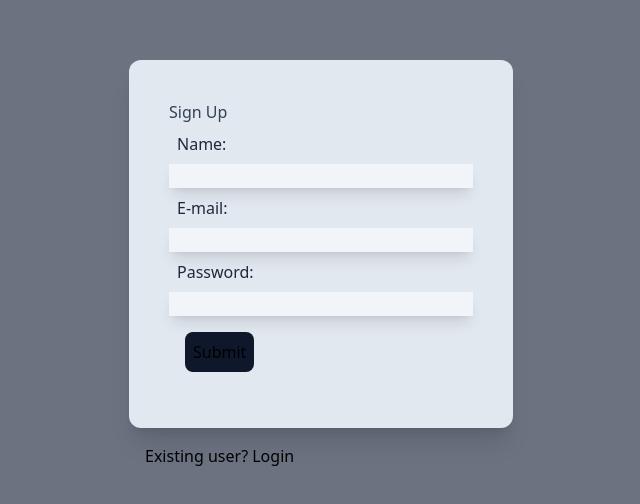
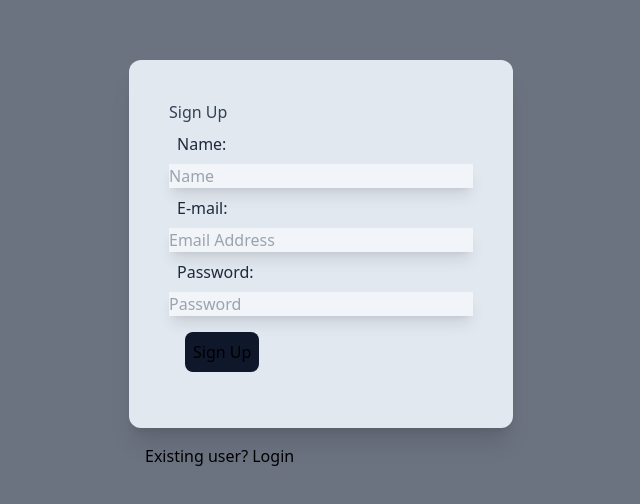
Before and after one commit to pranavvraja/react-login, a React (Vite) app: page /signup in a window 1280 px wide. Shown: the part 128-632 px from the top of the page, without its empty margins (319-959 px from the left). Built offline with nearby package versions, Linux system fonts and the light colour scheme.

Commit message:
signup page

```diff
--- a/src/App.jsx
+++ b/src/App.jsx
@@ -4,6 +4,7 @@ import { BrowserRouter as Router } from "react-router-dom";
 import { Routes, Route } from "react-router-dom";
 import Login from "./components/login";
 import Signup from "./components/signup";
+import Welcome from "./components/welcome";
 
 // import "./App.css";
 
@@ -16,6 +17,7 @@ function App() {
             <Routes>
               <Route path="/signup" element={<Signup />} />
               <Route path="/" element={<Login />} />
+              <Route path="/welcome" element={<Welcome />} />
             </Routes>
           </section>
         </div>
--- a/src/components/signup.jsx
+++ b/src/components/signup.jsx
@@ -1,50 +1,87 @@
 import React, { useState } from "react";
 import { NavLink, useNavigate } from "react-router-dom";
 import { createUserWithEmailAndPassword } from "firebase/auth";
-// import { auth } from "../firebase";
+import { auth } from "../firebase";
 
-// const Signup = () => {
-//   const navigate = useNavigate();
+const signup = () => {
+  const navigate = useNavigate();
 
-//   const [email, setEmail] = useState("");
-//   const [password, setPassword] = useState("");
+  const [email, setEmail] = useState("");
+  const [password, setPassword] = useState("");
 
-//   const onSubmit = async;
-// };
+  const onSubmit = async (e) => {
+    e.preventDefault();
 
-function signup() {
+    await createUserWithEmailAndPassword(auth, email, password)
+      .then((userCredential) => {
+        const user = userCredential.user;
+        console.log(user);
+        navigate("/welcome");
+      })
+      .catch((error) => {
+        const errorCode = error.code;
+        const errorMessage = error.message;
+        console.log(errorCode, errorMessage);
+      });
+  };
+
+  // function signup() {
   return (
-    <>
+    <main>
+      <section>
         <div className="w-96 h-auto p-10 text-1xl justify-center flex flex-col items-start bg-slate-200 border-spacing-3 rounded-xl shadow-xl ">
           <h1 className="text-slate-700 items-center">Sign Up</h1>
-        <label className="text-slate-800 p-2">Name:</label>
+          <label htmlFor="name" className="text-slate-800 p-2">
+            Name:
+          </label>
 
           <input
             className="w-full bg-slate-100 shadow-lg text-slate-900"
             type="text"
+            label="name"
+            placeholder="Name"
+            required
           ></input>
-        <label className="text-slate-800 p-2">E-mail:</label>
+          <label htmlFor="email" className="text-slate-800 p-2">
+            E-mail:
+          </label>
           <input
             className="w-full bg-slate-100 shadow-lg text-slate-900"
             type="text"
+            label="Email"
+            value={email}
+            onChange={(e) => setEmail(e.target.value)}
+            required
+            placeholder="Email Address"
           ></input>
-        <label className="text-slate-800 p-2">Password:</label>
+          <label htmlFor="password" className="text-slate-800 p-2">
+            Password:
+          </label>
           <input
             className="w-full bg-slate-100 shadow-lg text-slate-900"
             type="password"
+            label="password"
+            value={password}
+            required
+            onChange={(e) => setPassword(e.target.value)}
+            placeholder="Password"
           ></input>
-        <input
+          <button
             className="text-1xl bg-slate-900 rounded-lg p-2 m-4"
             type="submit"
-        ></input>
+            onClick={onSubmit}
+          >
+            Sign Up
+          </button>
         </div>
         <div className="p-4">
           <p>
             Existing user? <a href="/">Login</a>
           </p>
         </div>
-    </>
+      </section>
+    </main>
   );
-}
+};
 
 export default signup;
--- a/src/components/welcome.jsx
+++ b/src/components/welcome.jsx
@@ -0,0 +1,9 @@
+const welcome = () => {
+  return (
+    <div className="w-96 h-auto p-10 text-1xl justify-center flex flex-col items-start bg-slate-200 border-spacing-3 rounded-xl shadow-xl ">
+      <h1 className="text-slate-700 items-center">Welcome, Name</h1>
+    </div>
+  );
+};
+
+export default welcome;
--- a/src/firebase.js
+++ b/src/firebase.js
@@ -14,11 +14,12 @@ const firebaseConfig = {
   storageBucket: "react-login-83a9a.appspot.com",
   messagingSenderId: "609446813208",
   appId: "1:609446813208:web:db81c367f4d5707562ed6d",
-  measurementId: "G-559P0JHNRP"
+  measurementId: "G-559P0JHNRP",
 };
 
 // Initialize Firebase
 const app = initializeApp(firebaseConfig);
 const analytics = getAnalytics(app);
 
-const auth = getAuth(app);
+export const auth = getAuth(app);
+export default app;
```
Lines whose indentation alone changed are shown as unchanged.
